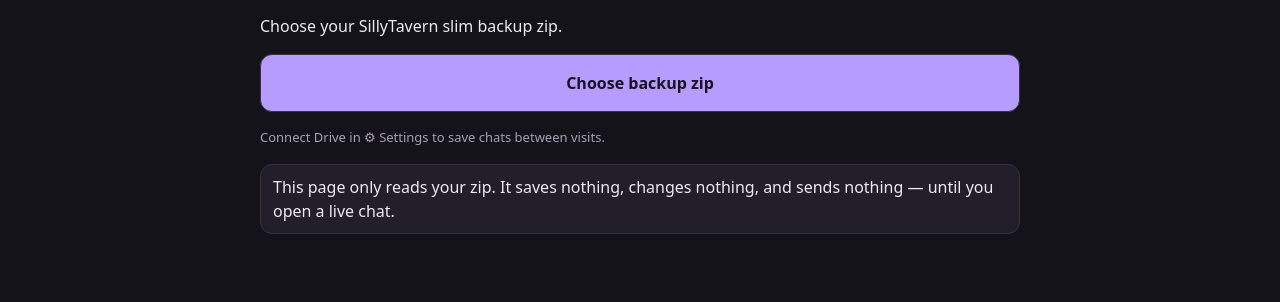
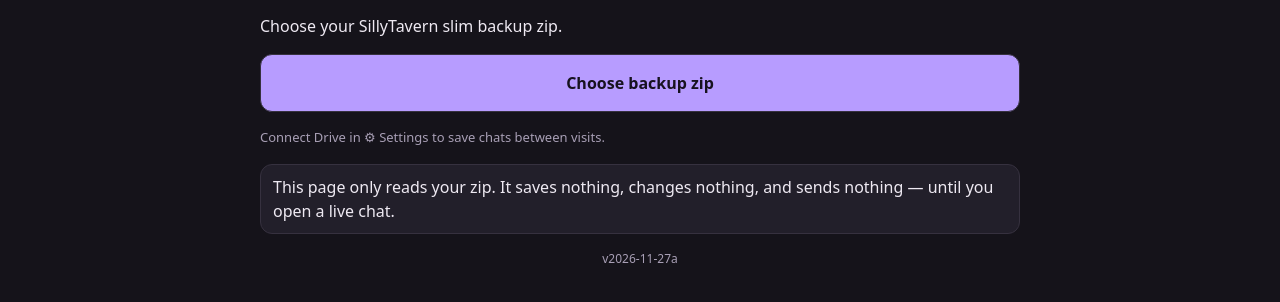
Before and after one commit to Linkgirl88/my-stories, a plain HTML site: page index.html in a window 1280 px wide. Shown: the part 30-332 px from the top of the page. Drawn offline with Linux system fonts and the light colour scheme.

Commit message:
Update index.html

```diff
--- a/index.html
+++ b/index.html
@@ -1109,6 +1109,8 @@ function settingsScreen(){
 }
 
 /* ───── start screen ───── */
+const APP_VERSION='2026-11-27a';
+
 function start(){
   const status=h('p',{role:'status'});
   const driveInfo=h('p',{class:'drive-status '+(gToken?'ok':'dim')},
@@ -1131,7 +1133,8 @@ function start(){
     h('label',{class:'pick'},'Choose backup zip',input),
     driveInfo,
     status,
-    h('div',{class:'box'},'This page only reads your zip. It saves nothing, changes nothing, and sends nothing — until you open a live chat.')
+    h('div',{class:'box'},'This page only reads your zip. It saves nothing, changes nothing, and sends nothing — until you open a live chat.'),
+    h('p',{style:'text-align:center;font-size:12px;color:var(--dim);margin-top:16px'},'v'+APP_VERSION)
   );
 }
 
```
